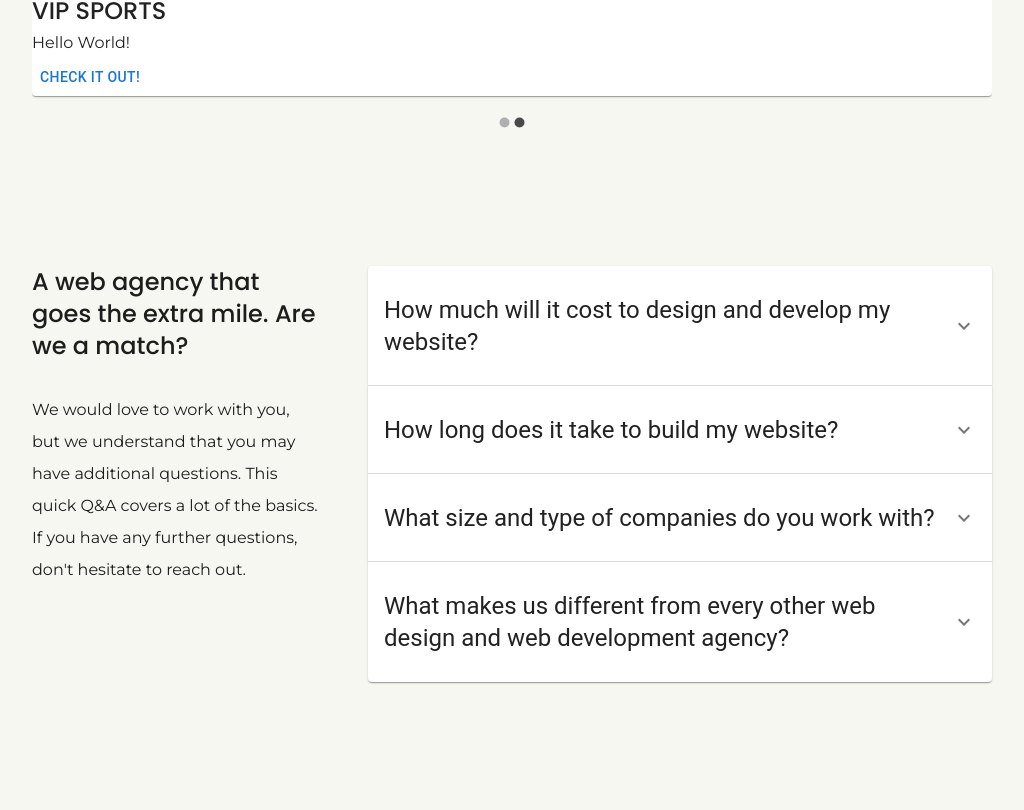
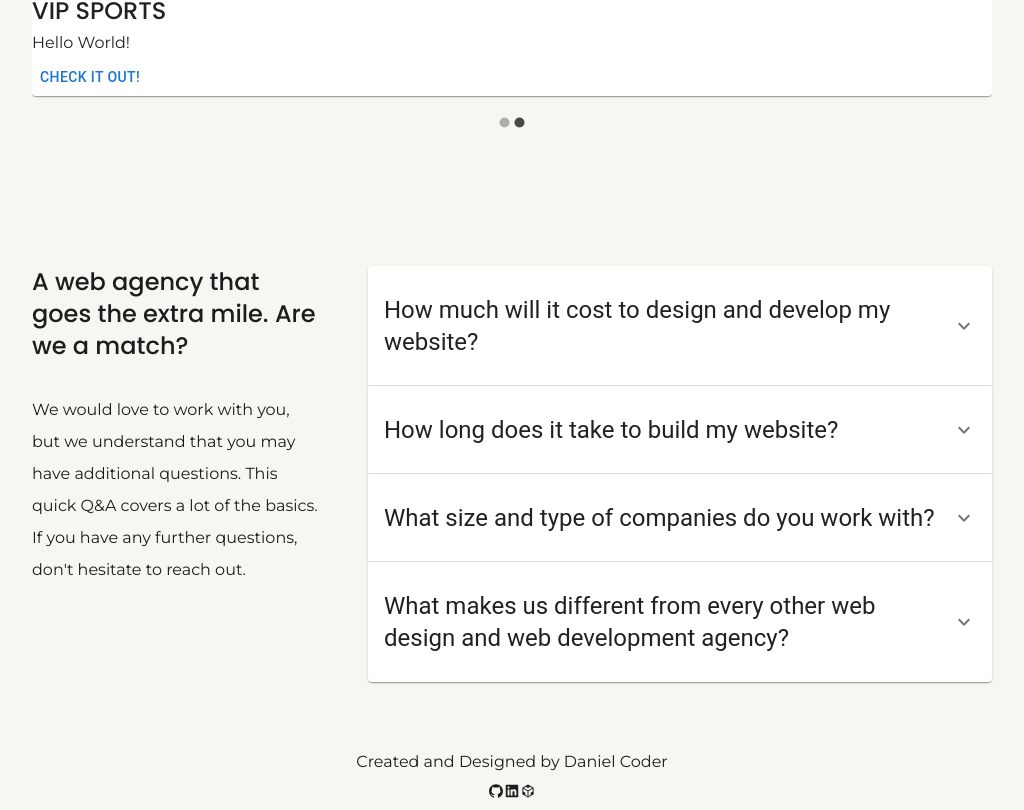
Before and after one commit to danielcoder93/my-portfolio, a Next.js app: page / in a window 1280 px wide. Shown: the part 1816-2626 px from the top of the page, without its empty margins (128-1152 px from the left). Before the commit the page ends 2562 px from the top, so only its background shows below. Built offline with nearby package versions, Linux system fonts and the light colour scheme.

Commit message:
added footer

```diff
--- /dev/null
+++ b/components/Footer.tsx
@@ -0,0 +1,27 @@
+import styles from "../styles/Footer.module.scss";
+import {
+  AiFillGithub,
+  AiFillLinkedin,
+  AiOutlineCodeSandbox,
+} from "react-icons/ai";
+const Footer = () => {
+  return (
+    <footer>
+      <div className={styles.footerRow}>
+        <p>Created and Designed by Daniel Coder</p>
+      </div>
+      <nav className={styles.footerRow}>
+        <a>
+          <AiFillGithub />
+        </a>
+        <a>
+          <AiFillLinkedin />
+        </a>
+        <a>
+          <AiOutlineCodeSandbox />
+        </a>
+      </nav>
+    </footer>
+  );
+};
+export default Footer;
--- a/components/Header.tsx
+++ b/components/Header.tsx
@@ -86,18 +86,18 @@ const NavComponent: FC<{
     >
       <ul className={classes.header}>
         <li>
-          <Link href="/Projects" onClick={menuToggleHandler}>
+          <Link href="/projects" onClick={menuToggleHandler}>
             Projects
           </Link>
         </li>
         <li>
           <Link href="/aboutus" onClick={menuToggleHandler}>
-            About Us
+            About us
           </Link>
         </li>
         <li>
-          <Link href="/ContactUs" onClick={menuToggleHandler}>
-            CONTACT US
+          <Link href="/contact-us" onClick={menuToggleHandler}>
+            Contact us
           </Link>
         </li>
       </ul>
--- a/components/Layout.tsx
+++ b/components/Layout.tsx
@@ -1,14 +1,15 @@
 import React from "react";
 import Header from "./Header";
+import Footer from "./Footer";
+import classes from "../styles/Layout.module.scss";
+import { ReactNode, FC } from "react";
 
-import classes from "../styles/Layout.module.scss";
-import {ReactNode, FC} from "react";
-
-const Layout:FC<{children: ReactNode }>  = ({ children }) => {
+const Layout: FC<{ children: ReactNode }> = ({ children }) => {
   return (
     <>
       <Header />
       <div className={classes.container}>{children}</div>
+      <Footer />
     </>
   );
 };
--- /dev/null
+++ b/styles/Footer.module.scss
@@ -0,0 +1,5 @@
+.footerRow {
+    display: flex;
+    flex-direction: row;
+    justify-content: center;
+}
```
Also changed, not shown: pages/case-study.tsx (renamed from pages/CaseStudyPage.tsx), pages/contact-us.tsx (renamed from pages/ContactUs.tsx).
